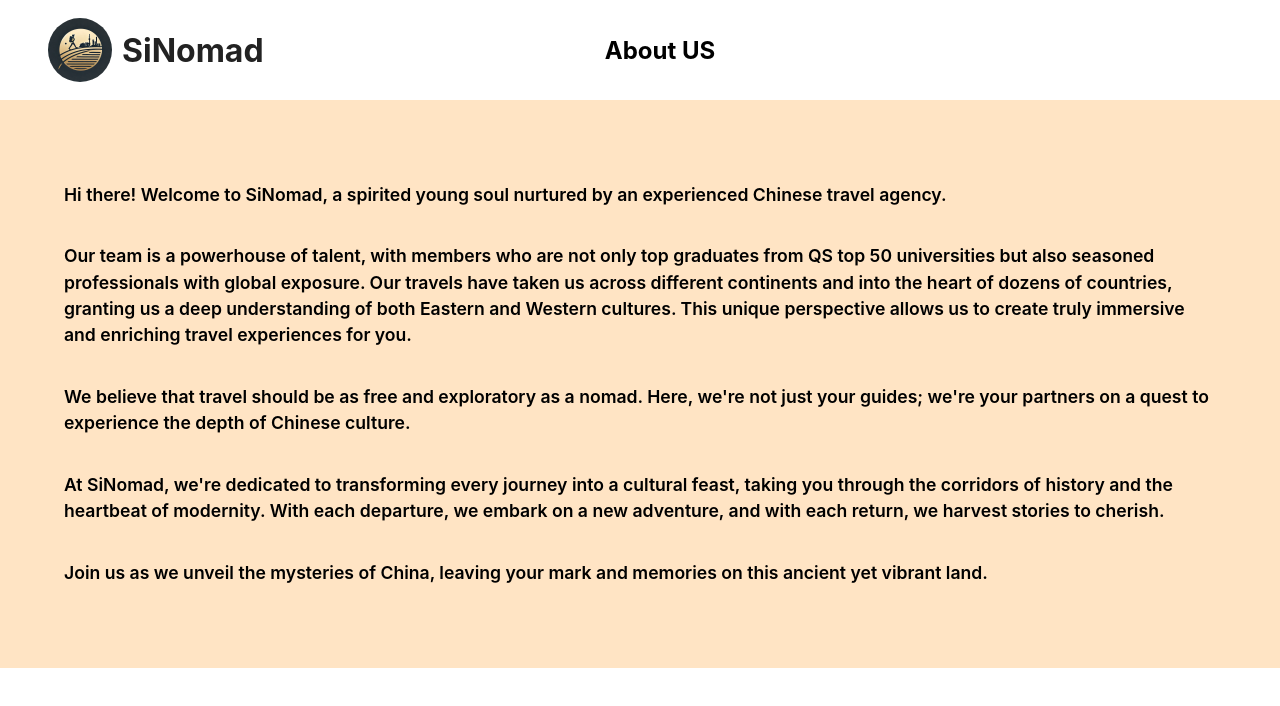
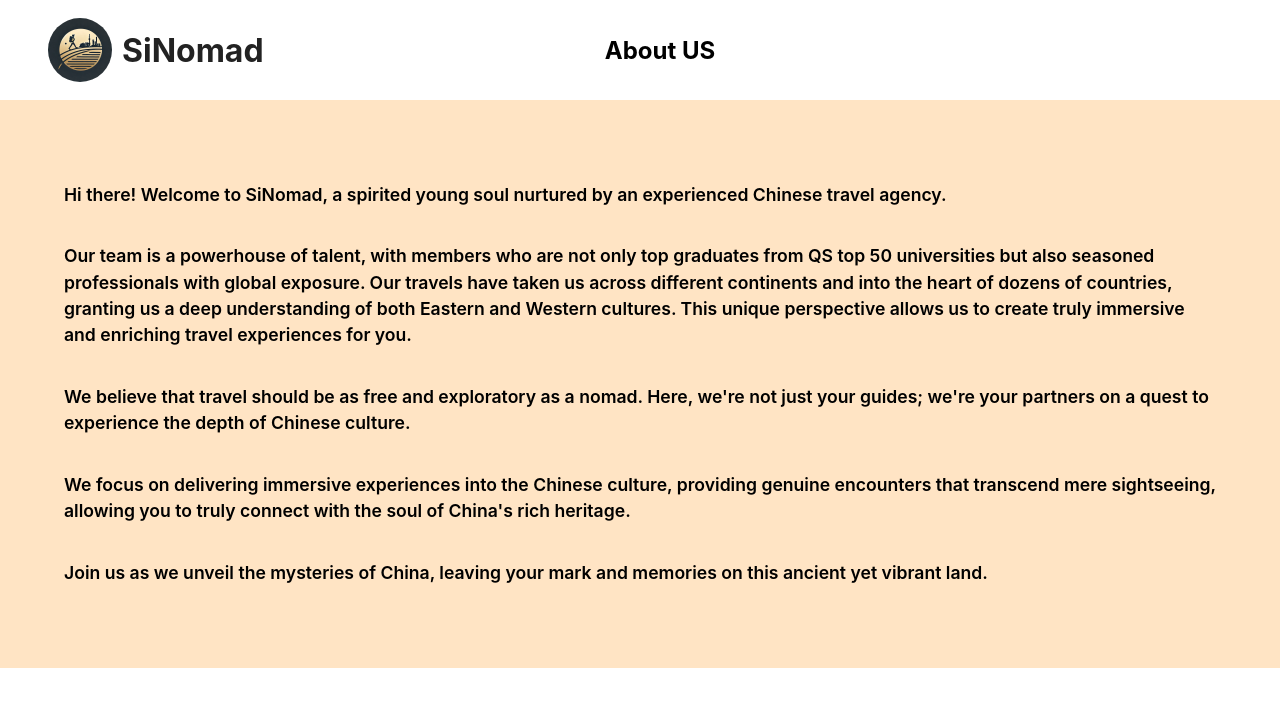
Before and after one commit to Weiqian-Ni-29/sinomad-frontend, a React (Create React App) app: page /AboutUs in a window 1280 px wide. Shown: the top 706 px of the page. Built offline with nearby package versions, Linux system fonts and the light colour scheme.

Commit message:
update banner image, aboutus section, and overall title and subtitle

```diff
--- a/src/components/PortalImg.jsx
+++ b/src/components/PortalImg.jsx
@@ -1,12 +1,12 @@
 import './PortalImg.css';
-import entranceImg from '../assets/imgs/chenghuangtempo-nightview-generated.webp'
+import entranceImg from '../assets/imgs/intro-banner.jpg'
 function PortalImg() {
     return (
         <div className="big-enterance-card">
             <img src={entranceImg} alt="entrance_card" />
             <div className="text-overlay">
-                <h2>Cheers to your Achievements</h2>
-                <p>We went, we reviewed, we reached milestones. See the big things we did together in 2024.</p>
+                <h2>Immersive Cultural Experience in China</h2>
+                <p>Providing genuine encounters that transcend mere sightseeing</p>
             </div>
         </div>
     );
--- a/src/pages/AboutUs.jsx
+++ b/src/pages/AboutUs.jsx
@@ -29,10 +29,9 @@ function AboutUs() {
             experience the depth of Chinese culture.
           </p>
           <p>
-            At SiNomad, we're dedicated to transforming every journey into a
-            cultural feast, taking you through the corridors of history and the
-            heartbeat of modernity. With each departure, we embark on a new
-            adventure, and with each return, we harvest stories to cherish.
+            We focus on delivering immersive experiences into the Chinese culture,
+            providing genuine encounters that transcend mere sightseeing,
+            allowing you to truly connect with the soul of China's rich heritage.
           </p>
           <p>
             Join us as we unveil the mysteries of China, leaving your mark and
```
Also changed, not shown: 1 other file (tests, documents, lock files or other folders).
